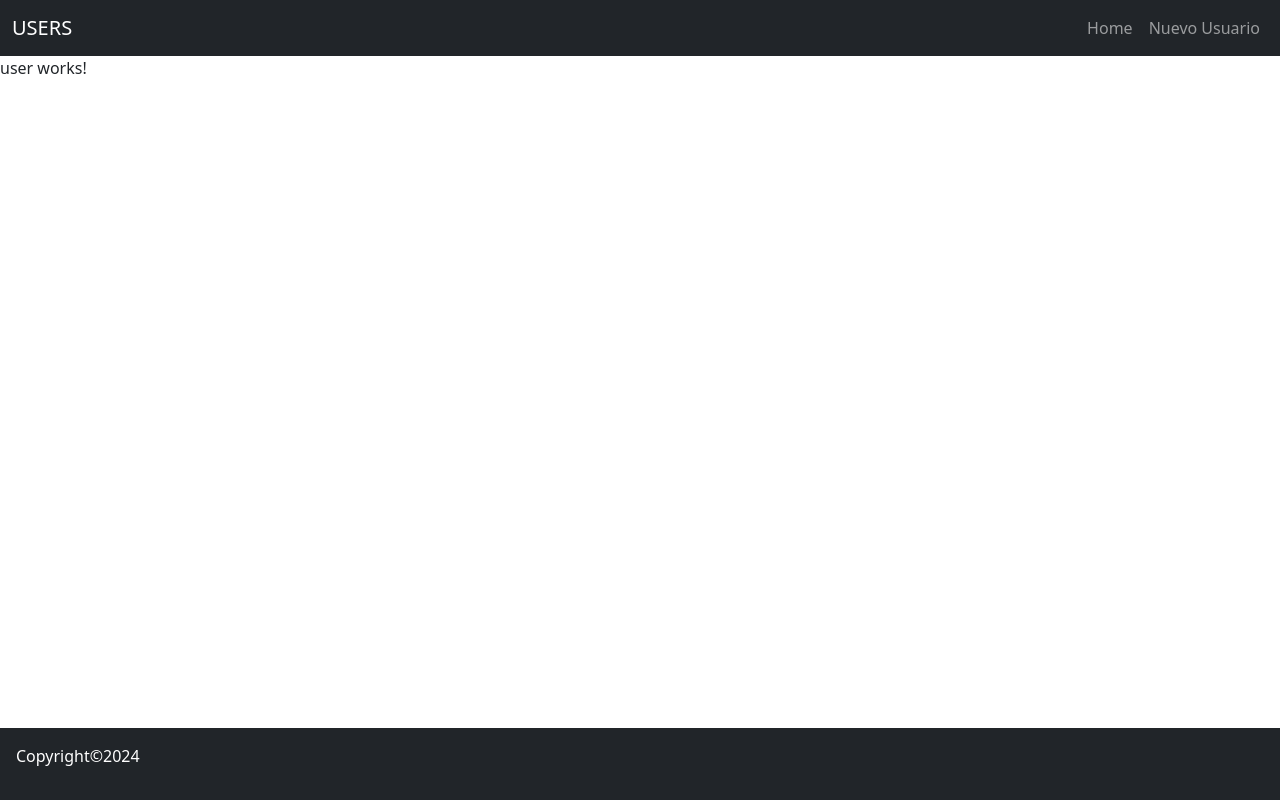
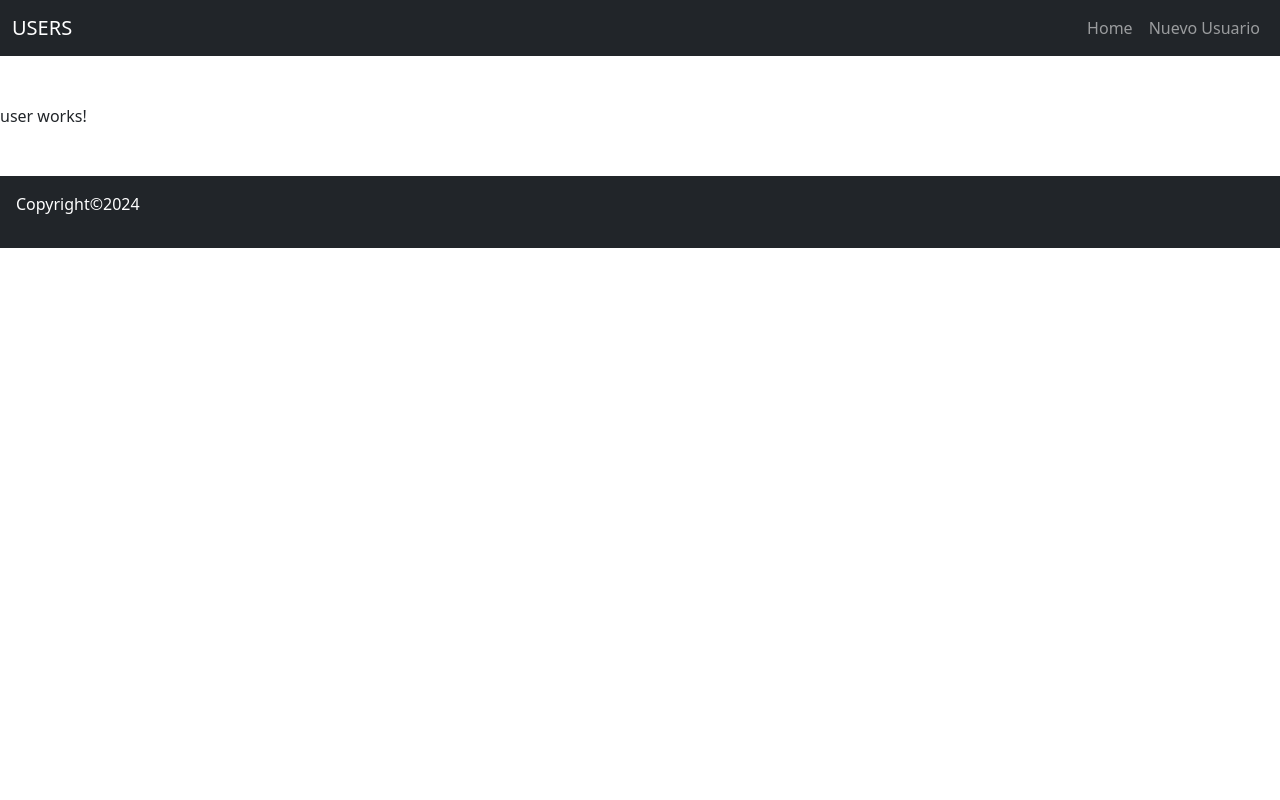
Before and after one commit to josuegamonal/UNIR_actividad_06, an Angular app: page /user/1 in a window 1280 px wide. Built offline with nearby package versions, Linux system fonts and the light colour scheme.

Commit message:
async await hecho de get all users

```diff
--- a/src/app/app.component.html
+++ b/src/app/app.component.html
@@ -1,9 +1,9 @@
 <header>
-	<app-nav-bar></app-nav-bar>
+	<app-nav-bar class=""></app-nav-bar>
 </header>
-<main>
+<main class="mt-5 mb-5">
 	<router-outlet />
 </main>
-<footer class="p-3 bg-dark text-white fixed-bottom">
+<footer class="p-3 bg-dark text-white">
 	<app-footer></app-footer>
 </footer>
--- a/src/app/app.routes.ts
+++ b/src/app/app.routes.ts
@@ -6,7 +6,9 @@ import { UserComponent } from './pages/user/user.component';
 
 export const routes: Routes = [
 	{ path: "", pathMatch: "full", redirectTo: "home" },
+	// { path: 'home/:page', component: HomeComponent},
 	{ path: 'home', component: HomeComponent},
+
 	{ path: 'user/:id', component: UserComponent},
 	{ path: 'newuser', component: NewuserComponent},
 	{ path: '**', pathMatch: "full", component: Error404Component}
--- a/src/app/interfaces/iusers.interface.ts
+++ b/src/app/interfaces/iusers.interface.ts
@@ -5,6 +5,6 @@ export interface IUsers {
     per_page:    number;
     total:       number;
     total_pages: number;
-    data:        IUser[];
+    results:        IUser[];
 
 }
--- a/src/app/pages/home/home.component.html
+++ b/src/app/pages/home/home.component.html
@@ -13,6 +13,7 @@
 </div>
 
 <div class="container-fluid d-flex justify-content-center mt-3">
+	<!-- <a [routerLink]="['/home', user.id]" class="btn btn-primary">1</a> -->
 	<button class="btn rounded-circle bg-light btn-lg p-7 mx-3 ">1</button>
 	<button class="btn rounded-circle bg-light btn-lg p-7 mx-3">2</button>
 </div>
--- a/src/app/pages/home/home.component.ts
+++ b/src/app/pages/home/home.component.ts
@@ -3,27 +3,30 @@ import { UsersService } from '../../services/users.service';
 import { IUsers } from '../../interfaces/iusers.interface';
 import { IUser } from '../../interfaces/iuser.interface';
 import { UserCardComponent } from '../../components/user-card/user-card.component';
+import { RouterLink } from '@angular/router';
 
 @Component({
   selector: 'app-home',
   standalone: true,
-  imports: [UserCardComponent],
+  imports: [UserCardComponent, RouterLink],
   templateUrl: './home.component.html',
   styleUrl: './home.component.css'
 })
 export class HomeComponent {
 	usersService = inject(UsersService)
 	arrUsers : IUser[] = []
-	page: number = 1;
+	totalPages!: number;
+	page:number = 1;
 
-	async ngOnInit(){
-		this.usersService.getAllUsers(this.page).then((data : any) => {
+	async ngOnInit() {
+		try {
+			const data: IUsers = await this.usersService.getAllUsers(this.page);
 			this.arrUsers = data.results;
+			this.totalPages = data.total_pages;
 			console.log(this.arrUsers);
 			console.log(data);
-
-
-
-	})
-}
-}
+			console.log(this.totalPages);
+		} catch (error) {
+			console.error('Hubo un error al obtener los usuarios:', error);
+		}
+	}}
--- a/src/app/services/users.service.ts
+++ b/src/app/services/users.service.ts
@@ -12,7 +12,7 @@ export class UsersService {
 
 getAllUsers( page : number = 1) : Promise<IUsers>{
 
-		return lastValueFrom(this.httpClient.get<IUsers>(this.baseUrl + `?page=${page}`))
+		return lastValueFrom(this.httpClient.get<IUsers>(this.baseUrl + `?page=${page}&per_page=8`))
 
 	}
 
```
